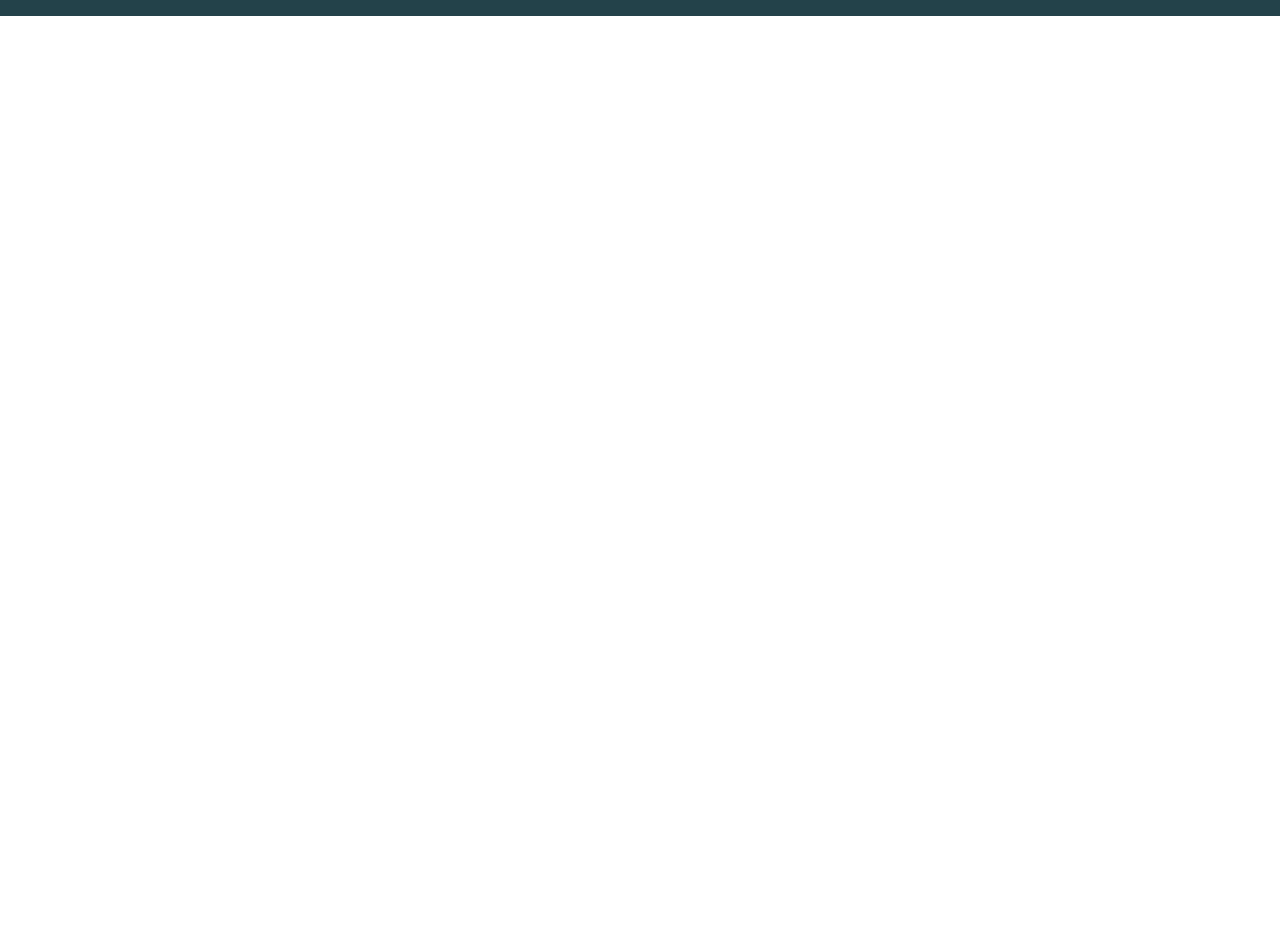
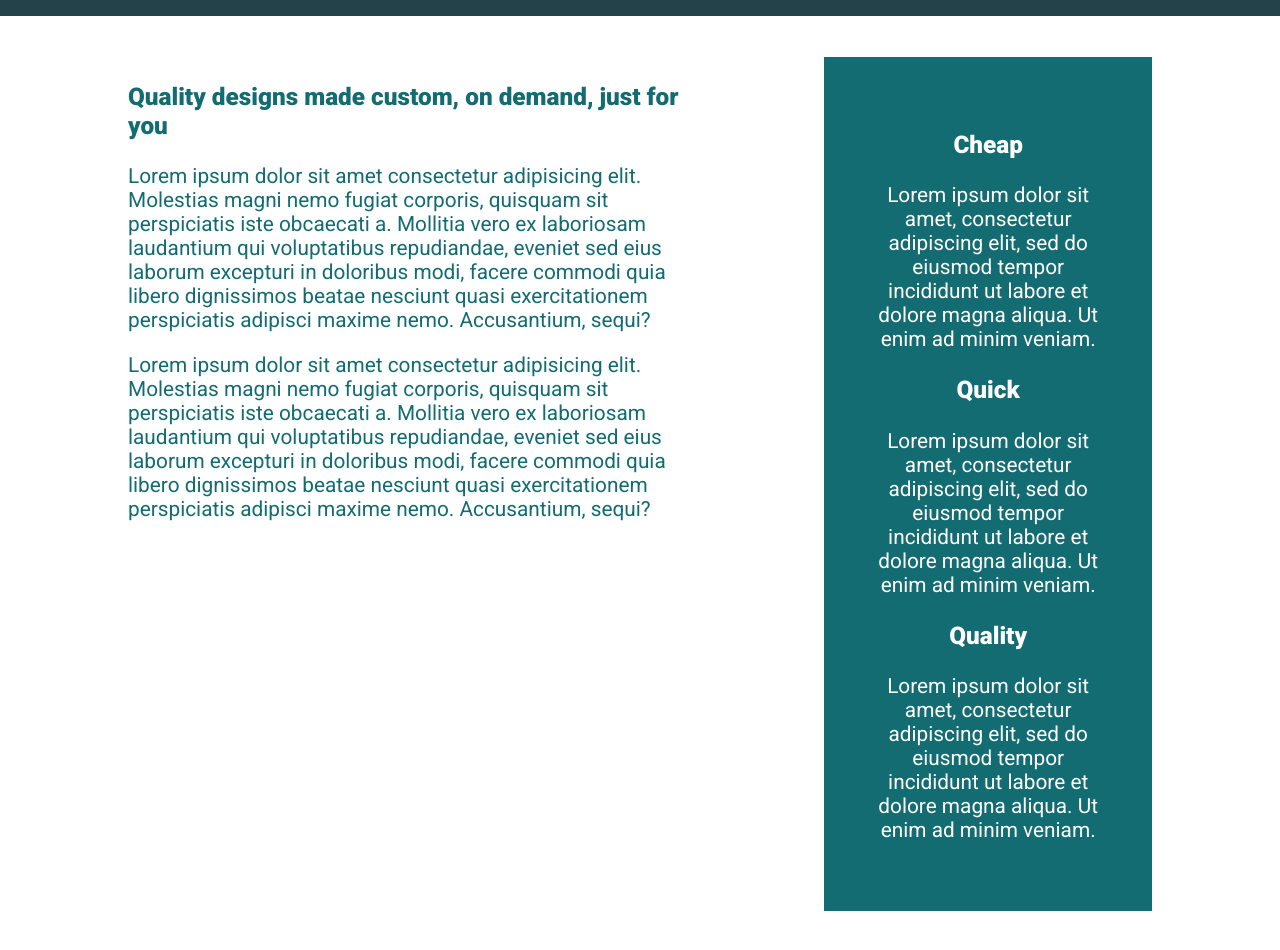
Before and after one commit to DouglasVDM/Conquering-Responsive-Layouts, a plain HTML site: page flexbox-challenge02/index.html in a window 1280 px wide. Shown: the part 520-1470 px from the top of the page. Before the commit the page ends 800 px from the top, so only its background shows below. Drawn offline with Linux system fonts and the light colour scheme.

Commit message:
flexbox challenge 02 before solution

```diff
--- a/flexbox-challenge02/index.html
+++ b/flexbox-challenge02/index.html
@@ -1,24 +1,117 @@
 <!DOCTYPE html>
 <html lang="en">
   <head>
-    <meta charset="UTF-8">
-    <meta name="viewport" content="width=device-width, initial-scale=1.0">
+    <meta charset="UTF-8" />
+    <meta
+      name="viewport"
+      content="width=device-width, initial-scale=1.0"
+    />
     <title>Conquering Rsponsive Layouts</title>
-    <link href="https://fonts.googleapis.com/css2?family=Roboto:wght@400;900&display=swap" rel="stylesheet">
-    <link rel="stylesheet" href="style.css">
+    <link
+      href="https://fonts.googleapis.com/css2?family=Roboto:wght@400;900&display=swap"
+      rel="stylesheet"
+    />
+    <link rel="stylesheet" href="style.css" />
   </head>
+
   <body>
     <div class="hero">
       <div class="container row">
         <div class="hero__text">
-                <h1>Responsive layouts don’t have to be a struggle</h1>
-                <p>Lorem ipsum dolor sit amet, consectetur adipiscing elit, sed do eiusmod tempor incididunt ut labore et dolore magna aliqua. Ut enim ad minim veniam.</p>
-                <a href="#" class="btn">I want to learn</a>
+          <h1>
+            Responsive layouts don’t have to be a
+            struggle
+          </h1>
+          <p>
+            Lorem ipsum dolor sit amet,
+            consectetur adipiscing elit, sed do
+            eiusmod tempor incididunt ut labore et
+            dolore magna aliqua. Ut enim ad minim
+            veniam.
+          </p>
+          <a href="#" class="btn"
+            >I want to learn</a
+          >
+        </div>
+        <div class="hero__img">
+          <img
+            src="./img/hero-img.jpg"
+            alt="three design illustrations"
+          />
         </div>
       </div>
     </div>
+    <section>
+      <div class="left">
+        <div class="container row">
+          <div class="left__text">
+            <h3>
+              Quality designs made custom, on
+              demand, just for you
+            </h3>
+            <p>
+              Lorem ipsum dolor sit amet
+              consectetur adipisicing elit.
+              Molestias magni nemo fugiat
+              corporis, quisquam sit perspiciatis
+              iste obcaecati a. Mollitia vero ex
+              laboriosam laudantium qui
+              voluptatibus repudiandae, eveniet
+              sed eius laborum excepturi in
+              doloribus modi, facere commodi quia
+              libero dignissimos beatae nesciunt
+              quasi exercitationem perspiciatis
+              adipisci maxime nemo. Accusantium,
+              sequi?
+            </p>
+            <p>
+              Lorem ipsum dolor sit amet
+              consectetur adipisicing elit.
+              Molestias magni nemo fugiat
+              corporis, quisquam sit perspiciatis
+              iste obcaecati a. Mollitia vero ex
+              laboriosam laudantium qui
+              voluptatibus repudiandae, eveniet
+              sed eius laborum excepturi in
+              doloribus modi, facere commodi quia
+              libero dignissimos beatae nesciunt
+              quasi exercitationem perspiciatis
+              adipisci maxime nemo. Accusantium,
+              sequi?
+            </p>
+          </div>
 
+          <div class="right__text">
+            <div class="right__content">
+              <h3>Cheap</h3>
+              <p>
+                Lorem ipsum dolor sit amet,
+                consectetur adipiscing elit, sed
+                do eiusmod tempor incididunt ut
+                labore et dolore magna aliqua. Ut
+                enim ad minim veniam.
+              </p>
+              <h3>Quick</h3>
+              <p>
+                Lorem ipsum dolor sit amet,
+                consectetur adipiscing elit, sed
+                do eiusmod tempor incididunt ut
+                labore et dolore magna aliqua. Ut
+                enim ad minim veniam.
+              </p>
 
-
+              <h3>Quality</h3>
+              <p>
+                Lorem ipsum dolor sit amet,
+                consectetur adipiscing elit, sed
+                do eiusmod tempor incididunt ut
+                labore et dolore magna aliqua. Ut
+                enim ad minim veniam.
+              </p>
+            </div>
+          </div>
+        </div>
+      </div>
+    </section>
   </body>
 </html>
--- a/flexbox-challenge02/style.css
+++ b/flexbox-challenge02/style.css
@@ -41,7 +41,6 @@ h1 {
     /* display: flex => flex container */
     display: flex;
     justify-content: space-between;
-
     /* can't use yet */
     /* gap: 100px; */
 }
@@ -51,7 +50,7 @@ h1 {
     width: 100%;
 }
 
-.col + .col {
+.col+.col {
     margin-left: 30px;
 }
 
@@ -85,7 +84,24 @@ h1 {
     border-radius: 100px;
 }
 
-.btn:hover,
-.btn:focus {
+.btn:hover, .btn:focus {
     opacity: .75;
 }
+
+.left {
+    padding-top: 2em;
+    margin-bottom: 2em;
+}
+
+.left__text {
+    width: 55%;
+    color: #136C72;
+}
+
+.right__text {
+    text-align: center;
+    width: 32%;
+    padding: 3rem;
+    background-color: #136C72;
+    color: white;
+}
```
Lines whose indentation alone changed are shown as unchanged.
